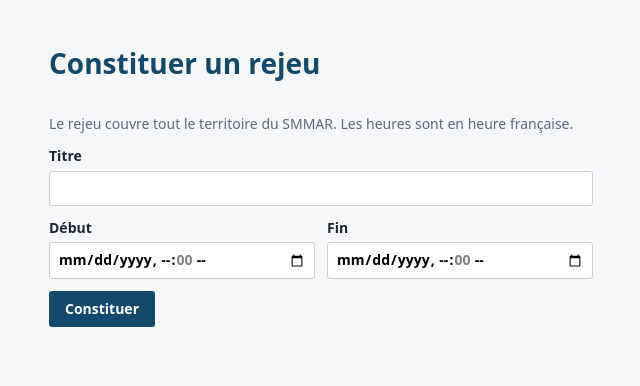
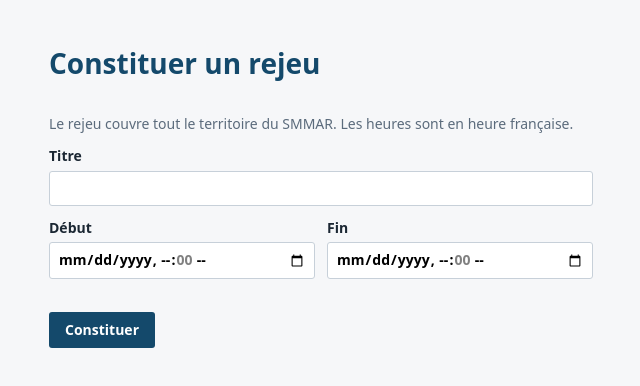
Before and after one commit to smmareptb11/SMMARchives, a React (Vite) app in the folder packages/web/: page / in a window 1280 px wide. Shown: the top 386 px of the page, without its empty margins (111-751 px from the left). Built offline with nearby package versions, Linux system fonts and the light colour scheme.

Commit message:
fix(web): keep the creation form still when an hour is picked
The line saying which instant an hour names appeared on the first pick
and pushed everything below it down, the submit button included. It is
now always rendered and holds its height while empty.

```diff
--- a/packages/web/src/creation/CreationForm.tsx
+++ b/packages/web/src/creation/CreationForm.tsx
@@ -95,7 +95,7 @@ function HourField({ label, value, onChange }: HourFieldProps) {
         value={value}
         onChange={(event) => onChange(event.target.value)}
       />
-      {instant === undefined ? null : <small>{formatInstant(instant)}</small>}
+      <small>{instant === undefined ? null : formatInstant(instant)}</small>
     </label>
   )
 }
--- a/packages/web/src/styles.css
+++ b/packages/web/src/styles.css
@@ -305,6 +305,12 @@ input {
   display: grid;
   gap: 0.75rem;
   grid-template-columns: repeat(auto-fit, minmax(14rem, 1fr));
+  align-items: start;
+}
+
+/* Held open while empty, so choosing an hour does not push the form down. */
+.period small {
+  min-height: 1lh;
 }
 
 .lead,
```
